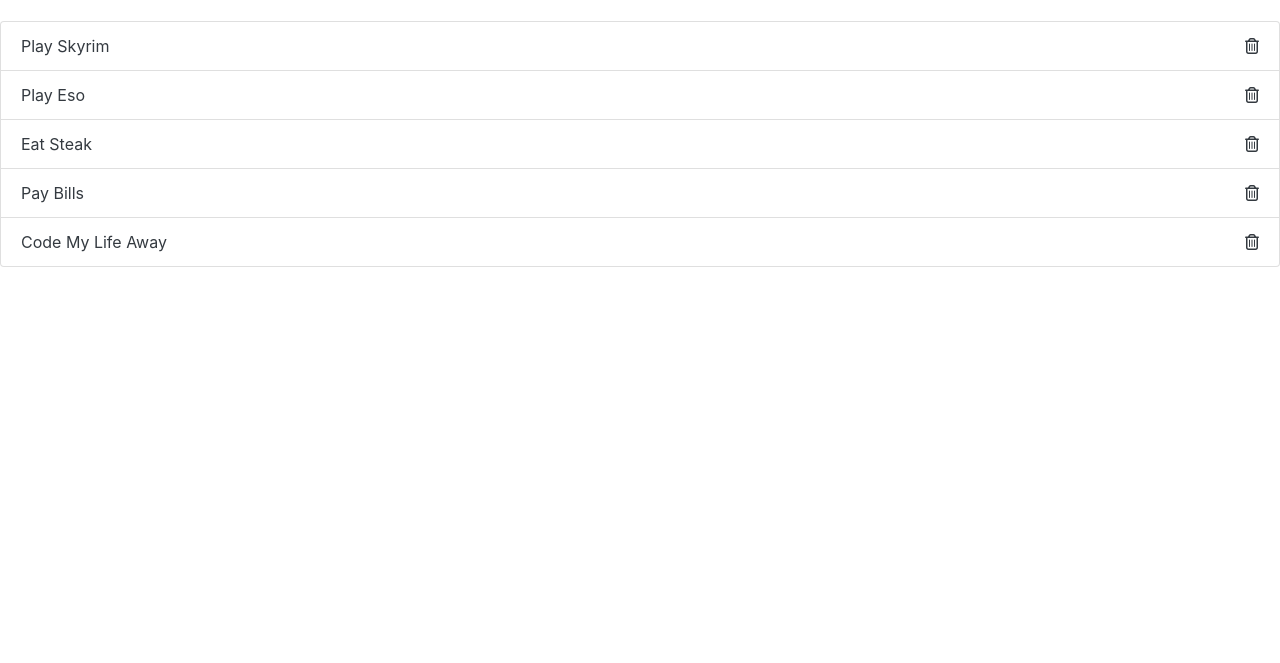
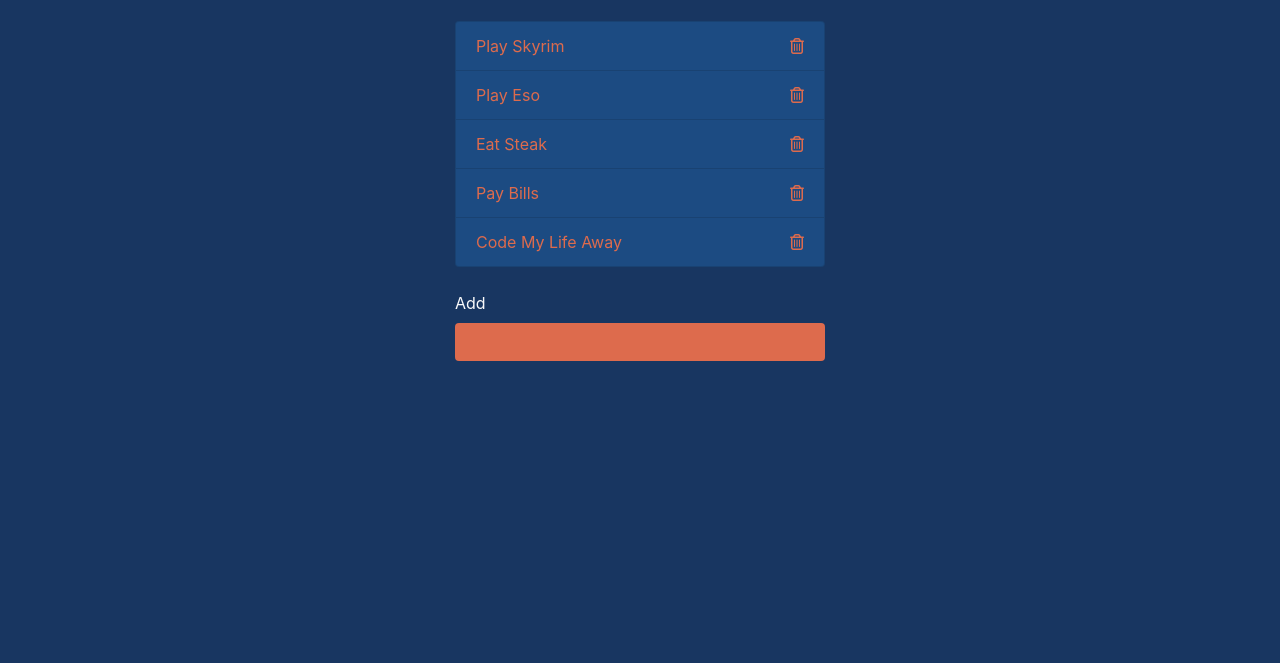
Before and after one commit to DanDucVira/todoList, a plain HTML site: page index.html in a window 1280 px wide. Shown: the part 137-800 px from the top of the page. Drawn offline with nearby package versions, Linux system fonts and the light colour scheme.

Commit message:
html and css complete

```diff
--- a/index.html
+++ b/index.html
@@ -5,23 +5,24 @@
     <meta charset="UTF-8">
     <meta name="viewport" content="width=device-width, initial-scale=1.0">
     <meta http-equiv="X-UA-Compatible" content="ie=edge">
+
     <link rel="stylesheet" href="https://stackpath.bootstrapcdn.com/bootstrap/4.3.1/css/bootstrap.min.css"
         integrity="sha384-ggOyR0iXCbMQv3Xipma34MD+dH/1fQ784/j6cY/iJTQUOhcWr7x9JvoRxT2MZw1T" crossorigin="anonymous">
     <script src="https://kit.fontawesome.com/0737564124.js"></script>
     <link rel="stylesheet" href="main.css">
+
 
     <title>Todo List</title>
 </head>
 
 <body>
     <div class="container">
-        <header class="text-center text-dark my-4">
+        <header class="text-center text-light my-4">
             <h1 class="mb-4">Todo List App</h1>
             <form class="search">
                 <input class="form-control m-auto " type="text" name="search" placeholder="Search Todos">
             </form>
         </header>
-    </div>
         <ul class="list-group todos mx-auto text-dark">
             <li class="list-group-item d-flex justify-content-between align-items-center">
                 <span>Play Skyrim</span>
@@ -43,7 +44,15 @@
                 <span>Code My Life Away</span>
                 <i class="far fa-trash-alt delete"></i>
             </li>
+
         </ul>
+        <div class="add-text-center my-4">
+            <label class="text-light text-center">Add</label>
+            <input type="text" name="add" class="form-control m-auto">
+        </div>
+    </div>
+
+
     <script src="app.js"></script>
 </body>
 
--- a/main.css
+++ b/main.css
@@ -0,0 +1,30 @@
+body {
+    background-color: #183661;
+
+}
+
+.container {
+    max-width: 400px;
+
+}
+
+input[type=text],
+input[type=text]:focus {
+    color: #fff;
+    border: none;
+    background-color: #dd6b4d;
+    max-width: 400px;
+}
+
+
+
+.todos li {
+    background-color: #1c4b82;
+    color: #dd6b4d;
+
+
+}
+
+.delete {
+    cursor: pointer;
+}
```
Lines whose indentation alone changed are shown as unchanged.
